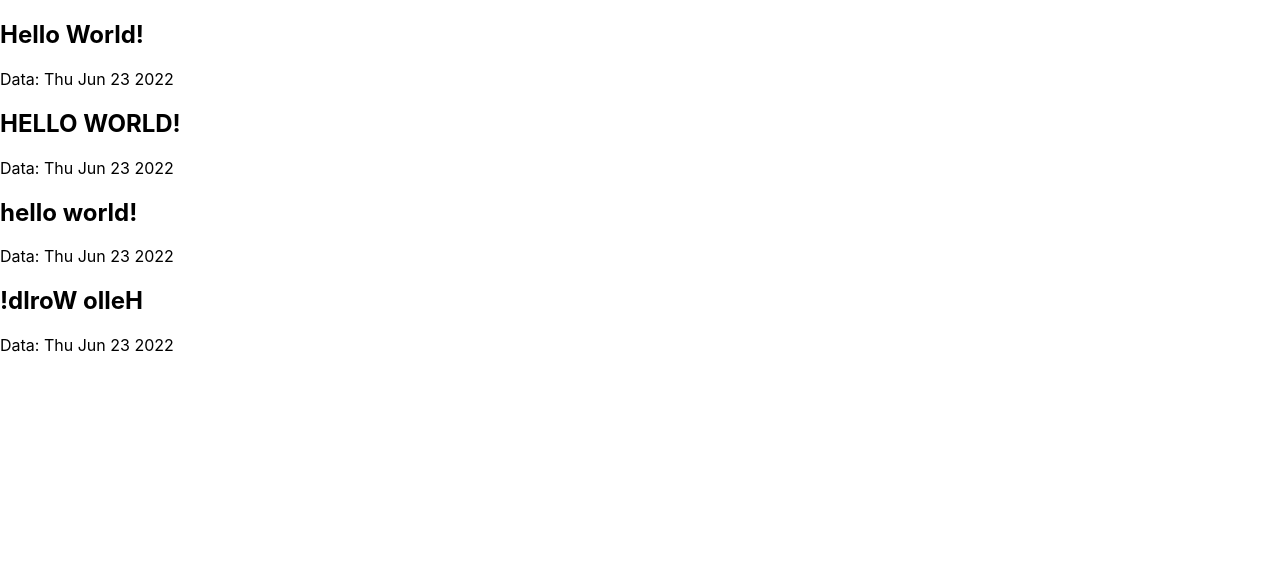
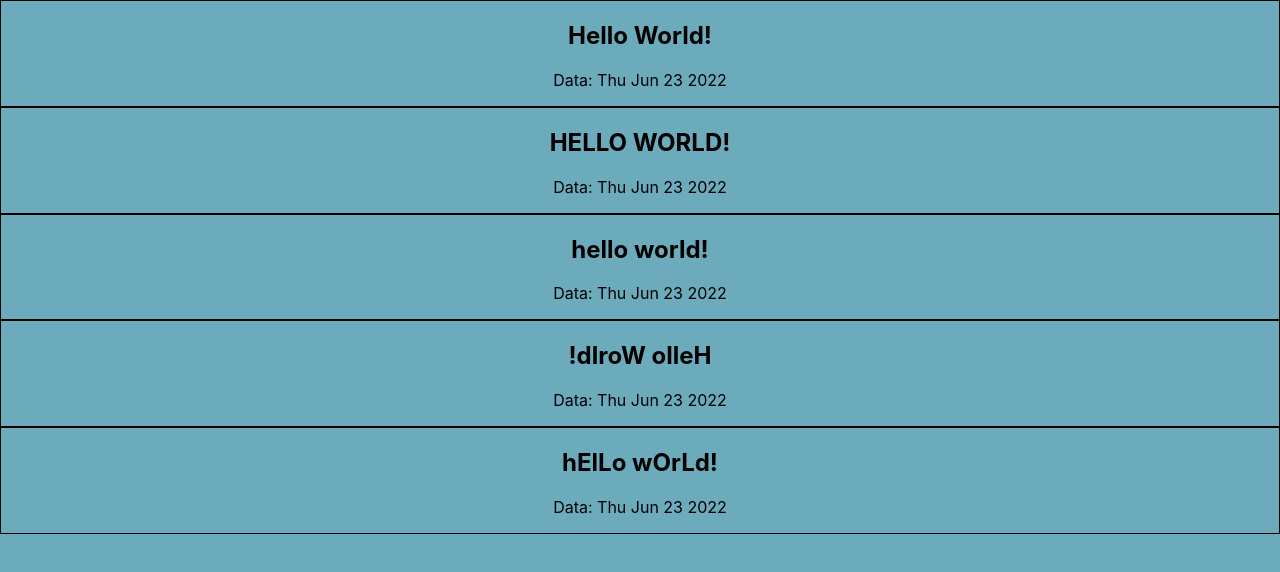
Before and after one commit to GuilhermeMacedo21/Treino-ACCT, a React (Create React App) app in the folder introducao-ao-react/: page / in a window 1280 px wide. Shown: the top 572 px of the page. Built offline with nearby package versions, Linux system fonts and the light colour scheme.

Commit message:
5 Hello World - Função de alterar entre maisculo e minusculo

```diff
--- a/introducao-ao-react/src/App.css
+++ b/introducao-ao-react/src/App.css
@@ -1,5 +1,12 @@
 .App {
   text-align: center;
+}
+*{
+  background-color: #6cabbc;
+  text-align: center;
+}
+.format{
+  border: 1px solid black;
 }
 
 .App-logo {
--- a/introducao-ao-react/src/App.js
+++ b/introducao-ao-react/src/App.js
@@ -3,13 +3,27 @@ import './App.css';
 
 const helloWorld = "Hello World!"
 const data = new Date().toDateString()
+function helloWorldEmbaralhado(string){
+    let embaralhado = string.split('');
+    let cont = 0;
+    while(cont<12){
+        if(cont%2 == 1){
+          embaralhado[cont] = embaralhado[cont].toUpperCase();
+        }else{
+          embaralhado[cont] = embaralhado[cont].toLowerCase();
+        }
+        cont++;
+    }
+    return embaralhado;
+}
 function App() {
   return (
     <>
-    <h2>{helloWorld}</h2><p> Data: {data}</p>
-    <h2>{helloWorld.toUpperCase()}</h2><p> Data: {data}</p>
-    <h2>{helloWorld.toLowerCase()}</h2><p> Data: {data}</p>
-    <h2>{helloWorld.split('').reverse().join('')}</h2><p> Data: {data}</p>
+    <div className="format"><h2>{helloWorld}</h2><p> Data: {data}</p></div>
+    <div className="format"><h2>{helloWorld.toUpperCase()}</h2><p> Data: {data}</p></div>
+    <div className="format"><h2>{helloWorld.toLowerCase()}</h2><p> Data: {data}</p></div>
+    <div className="format"><h2>{helloWorld.split('').reverse().join('')}</h2><p> Data: {data}</p></div>
+    <div className="format"><h2>{helloWorldEmbaralhado("Hello World!")}</h2><p> Data: {data}</p></div>
     </>
   );
 }
```
